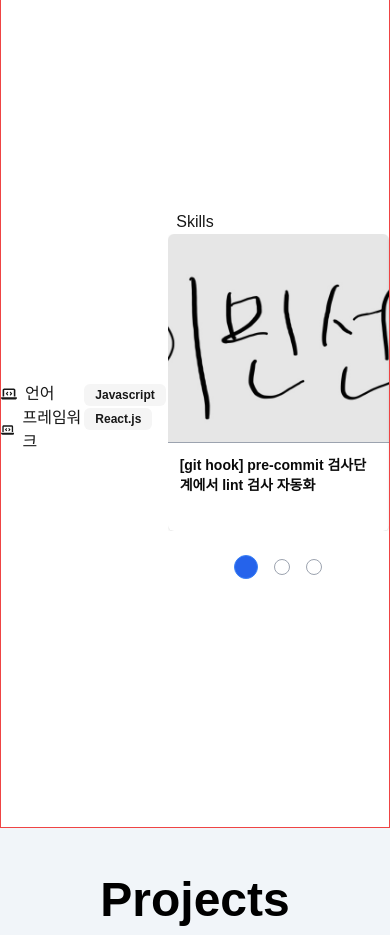
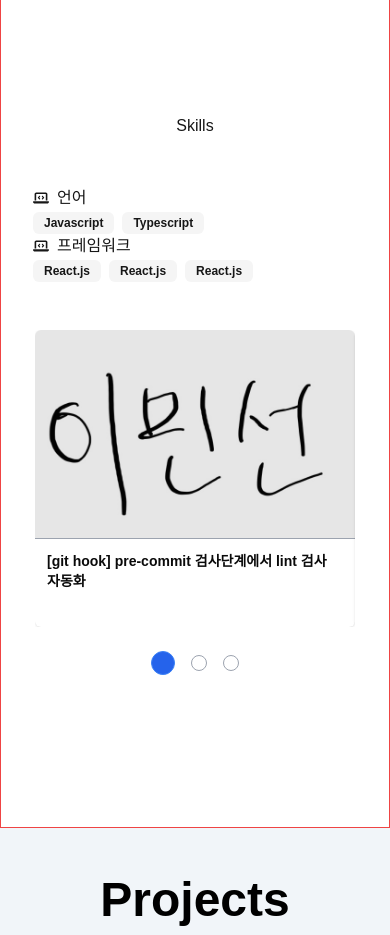
Before and after one commit to minsun0714/frontend-porfolio, a Next.js app in the folder frontend/: page / in a window 390 px wide. Shown: the part 860-1795 px from the top of the page. Built offline with nearby package versions, Linux system fonts and the light colour scheme.

Commit message:
feat: skill 카드 태블릿 너비에서 column 방향 되도록 반응형

```diff
--- a/frontend/src/components/Skill/SkillsView.tsx
+++ b/frontend/src/components/Skill/SkillsView.tsx
@@ -5,7 +5,7 @@ export const SkillsView = () => {
 	return (
 		<section className="flex flex-col justify-center items-center border border-red-500 h-screen w-full">
 			<h1>Skills</h1>
-			<section className="flex items-center max-w-1/4">
+			<section className="flex flex-col gap-x-6 laptop:flex-row items-center max-w-1/4">
 				<SkillsList />
 				<StudyMaterials />
 			</section>
--- a/frontend/src/components/Skill/SkllsList.tsx
+++ b/frontend/src/components/Skill/SkllsList.tsx
@@ -41,15 +41,15 @@ export const SkillsList = () => {
 	];
 	return (
 		<section>
-			<ul>
+			<ul className="w-[420px] p-12">
 				{skillsList.map((skills, rowIdx) => {
 					return (
-						<li key={rowIdx} className="grid grid-cols-2">
+						<li key={rowIdx} className="grid grid-rows-2 laptop:grid-cols-2">
 							<div className="flex flex-row items-center gap-2">
 								<FaLaptopCode />
 								<h2>{skills.title}</h2>
 							</div>
-							<ul className="flex flex-row gap-4">
+							<ul className="flex flex-row flex-wrap gap-2">
 								{skills.list.map((skill) => {
 									return (
 										<li key={skill.id} className="relative cursor-pointer">
```
